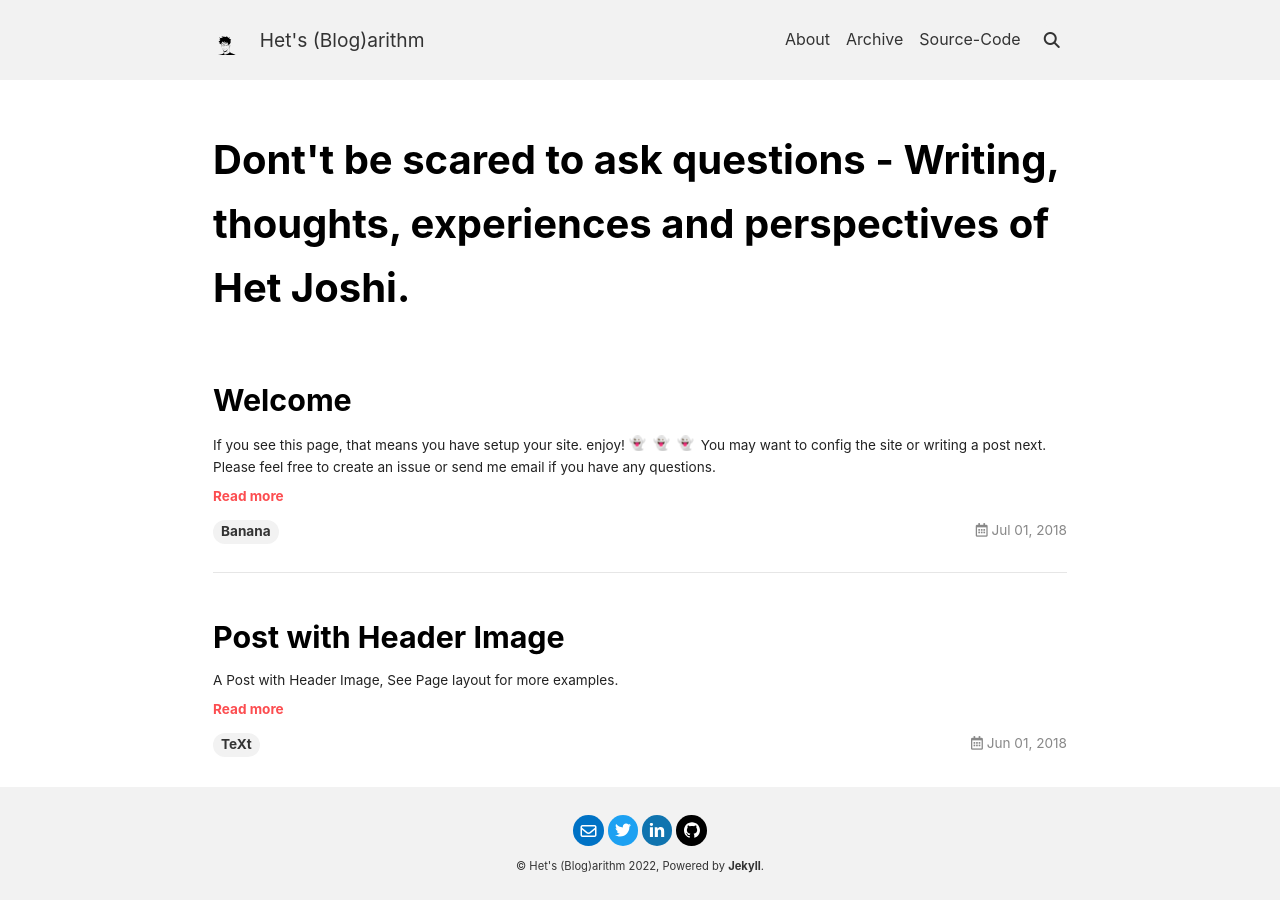
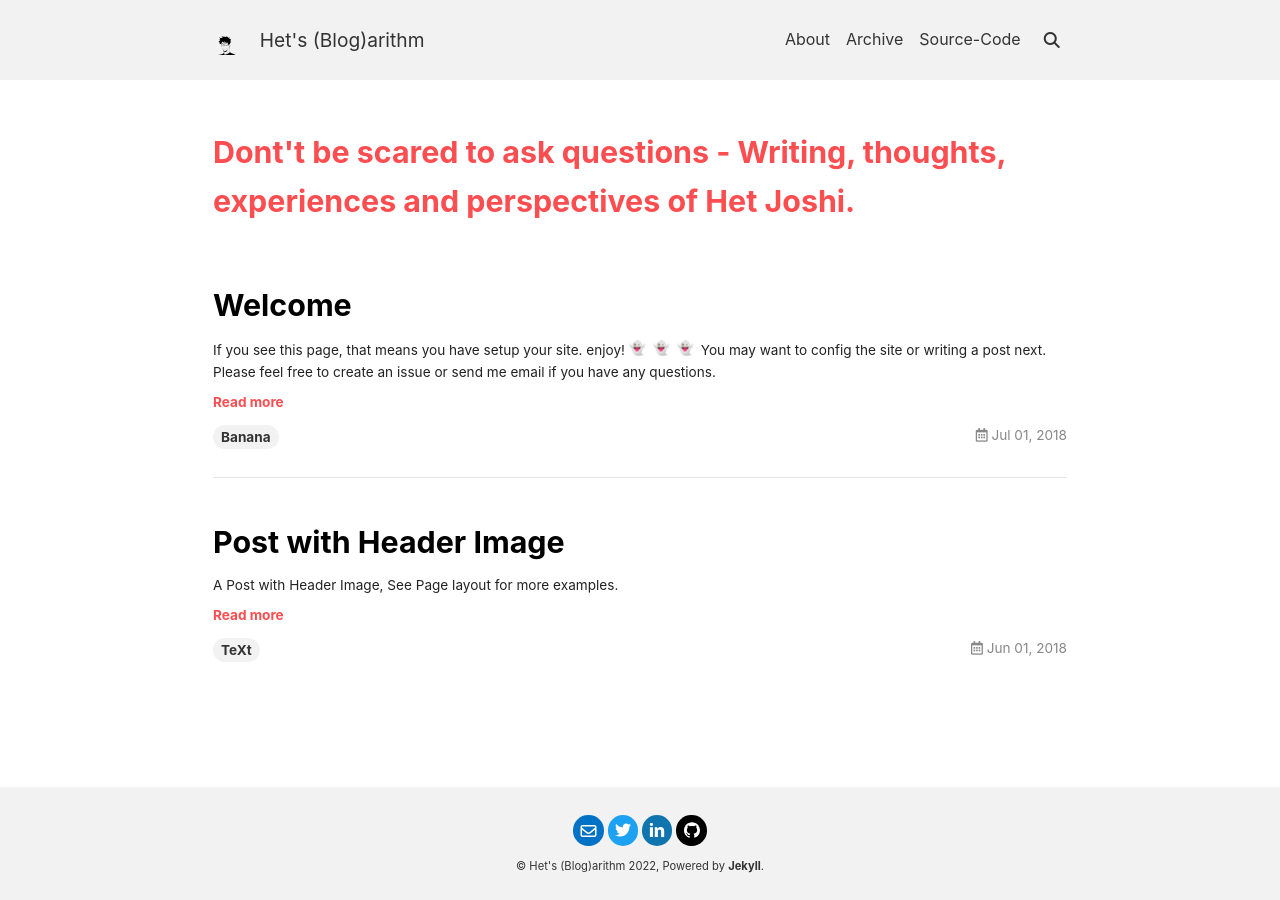
Before and after one commit to Het-Joshi/blog, a Jekyll site: the page built from index.html, in a window 1280 px wide. Built offline with Jekyll 4.4.1, drawn with Linux system fonts in a browser that asks for light colours; nearby versions of some CDN libraries; emoji names are drawn with the system emoji font; the list of posts is cut into pages by our own code.

Commit message:
Update article-header.html

```diff
--- a/_includes/article-header.html
+++ b/_includes/article-header.html
@@ -17,7 +17,7 @@
     <div class="article__header">
       {%- if _show_title -%}
       <header>
-        <h1>{{ _article_title }}</h1>
+        <h2 style="color:#fc4d50">{{ _article_title }}</h2>
       </header>
       {%- endif -%}
       {%- if _show_edit_on_github -%}
```
